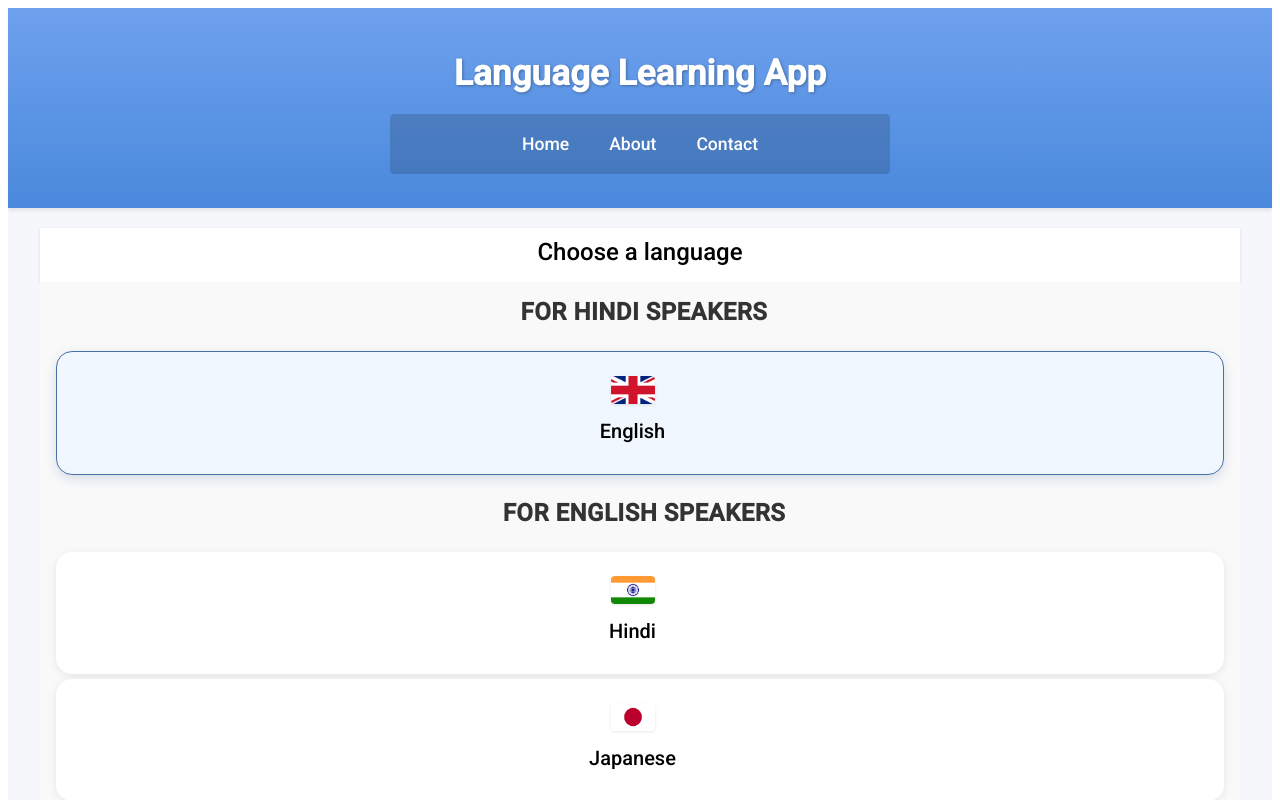
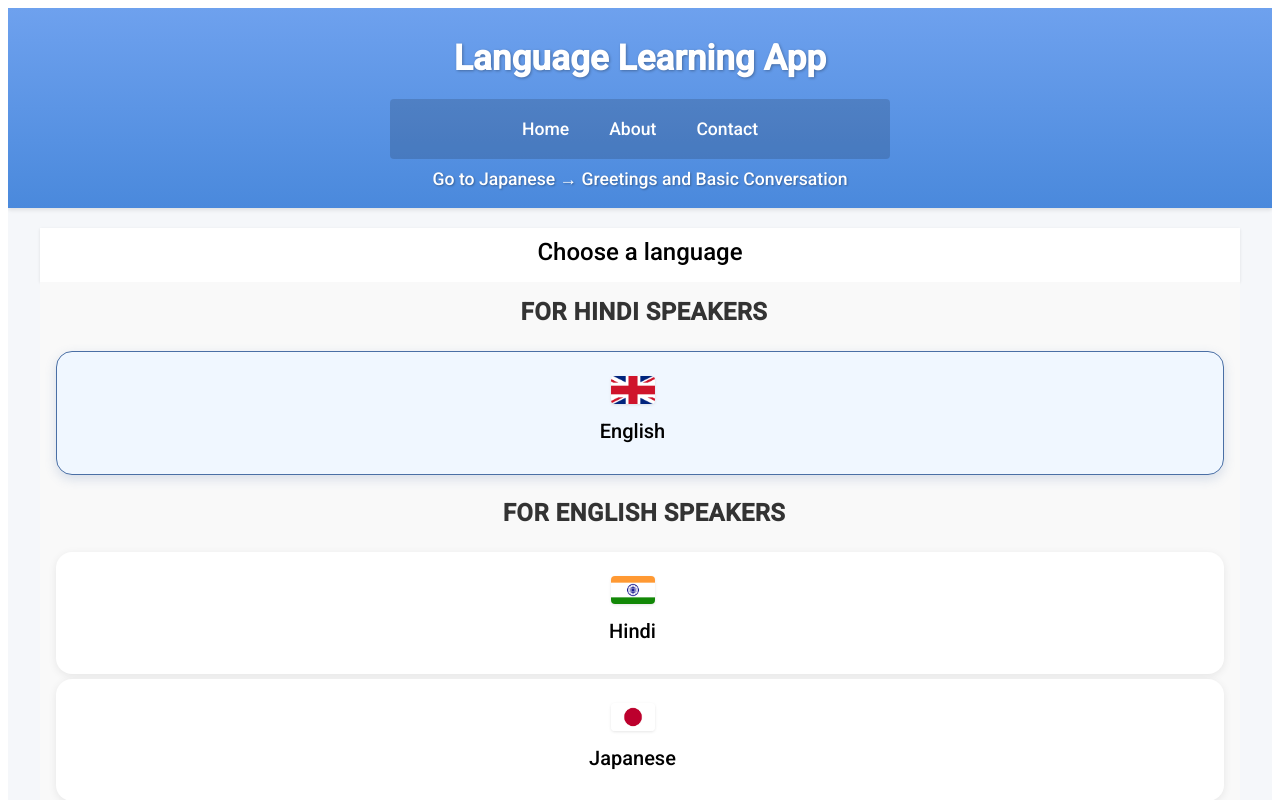
Before and after one commit to shagun101pareek/Language_learning_app, a React (Create React App) app: page / in a window 1280 px wide. Shown: the top 800 px of the page. Built offline with nearby package versions, Linux system fonts and the light colour scheme.

Commit message:
Header changes

```diff
--- a/src/App.css
+++ b/src/App.css
@@ -230,6 +230,14 @@
   width: 100%;
 }
 
+.japanese-promo {
+  margin-top: 10px;
+  color: white;
+  font-size: 1.1em;
+  font-weight: 500;
+  text-shadow: 1px 1px 2px rgba(0, 0, 0, 0.3);
+}
+
 /* Responsive Adjustments */
 @media (max-width: 768px) {
   .App-header {
--- a/src/App.js
+++ b/src/App.js
@@ -20,6 +20,11 @@ function App() {
               <a className="App-link" href="/about">About</a>
               <a className="App-link" href="/contact">Contact</a>
             </nav>
+
+            {/* Static text added below navigation */}
+            <div className="japanese-promo">
+              Go to Japanese → Greetings and Basic Conversation
+            </div>
           </div>
         </header>
 
@@ -31,7 +36,6 @@ function App() {
           </Routes>
         </main>
 
-        {/* Footer added below */}
         <Footer />
       </div>
     </Router>
```
